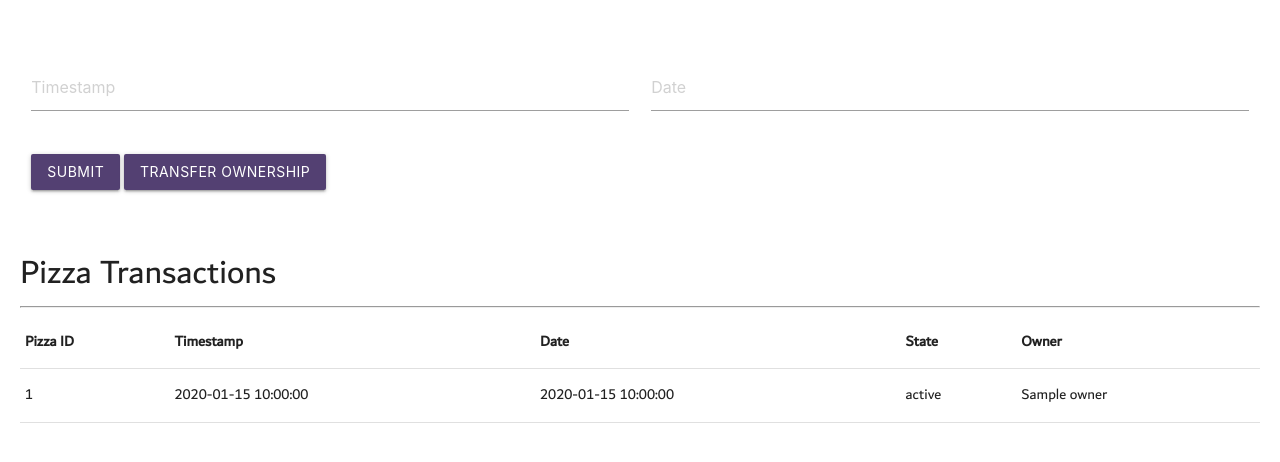
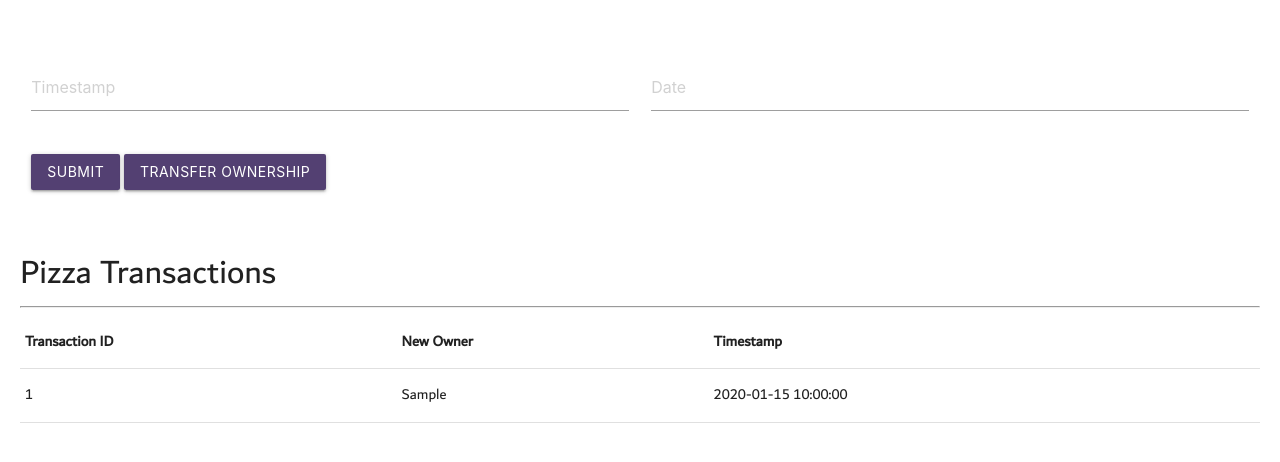
Before and after one commit to AlexAlBasosi/pizza-on-the-blockchain, a Flask app: template templates/factory.html in a window 1280 px wide. Shown: the part 169-631 px from the top of the page. Run offline with Flask 2, Linux system fonts and the light colour scheme; the template is opened without the code that fills it: most values are stand-ins (such as "Sample title", 1, 10 or a date in 2020); some libraries are stand-ins or nearby versions.

Commit message:
Update factory.html

```diff
--- a/templates/factory.html
+++ b/templates/factory.html
@@ -43,21 +43,17 @@
       <table>
         <thead>
           <tr>
-              <th>Pizza ID</th>
+              <th>Transaction ID</th>
+              <th>New Owner</th>
               <th>Timestamp</th>
-              <th>Date</th>
-              <th>State</th>
-              <th>Owner</th>
           </tr>
         </thead>
         <tbody>
           {% for arr in transactions %}
           <tr>
-            <td>{{ arr['pizzaId'] }}</td>
+            <td>{{ arr['transactionId'] }}</td>
+            <td>{{ arr['newOwner'] }}</td>
             <td>{{ arr['timestamp'] }}</td>
-            <td>{{ arr['date'] }}</td>
-            <td>{{ arr['state'] }}</td>
-            <td>{{ arr['owner'] }}</td>
           </tr>
           {% endfor %}
         </tbody>
```
